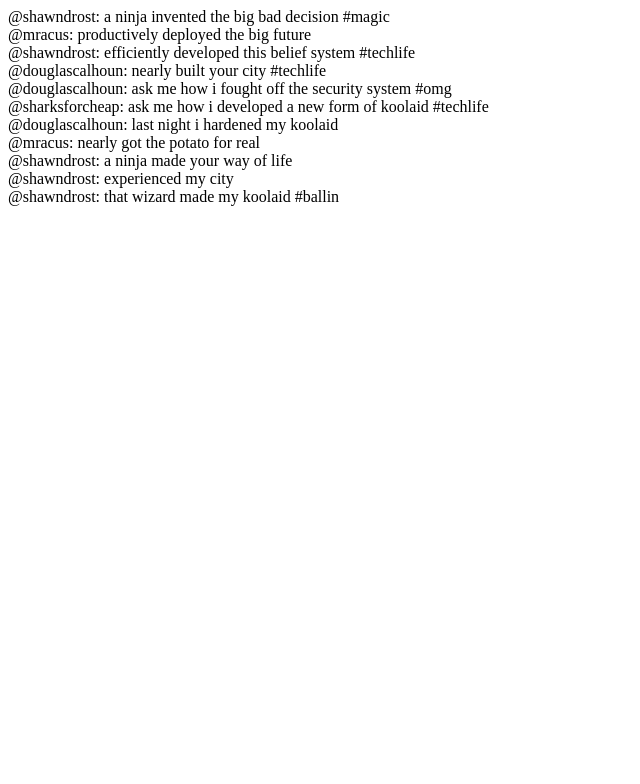
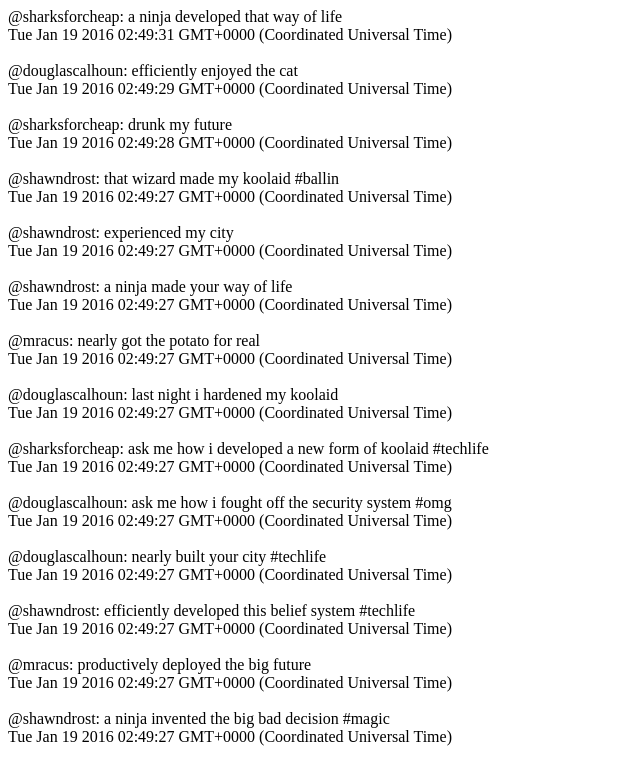
Before and after one commit to vichen/twittler, a plain HTML site: page index.html in a window 1280 px wide. Shown: the whole page, without its empty margins (0-640 px from the left). Drawn offline with Linux system fonts and the light colour scheme.

Commit message:
display new tweets and timestamps

```diff
--- a/index.html
+++ b/index.html
@@ -11,16 +11,37 @@
         var $body = $('body');
         $body.html('');
 
+
+
         var index = streams.home.length - 1;
         while(index >= 0){
           var tweet = streams.home[index];
           var $tweet = $('<div></div>');
-          $tweet.text('@' + tweet.user + ': ' + tweet.message);
-          $tweet.appendTo($body);
+          $tweet.text('@' + tweet.user + ': ' + tweet.message + '\n' + tweet.created_at + '\n\n');
+            $tweet.html($tweet.html().replace(/\n/g,'<br/>'));
+          $tweet.prependTo($body);
           index -= 1;
         }
 
+        function displayStream() {
+            var newIndex = streams.home.length-1;
+            var tweet = streams.home[newIndex];
+            var $tweet = $('<div></div>');
+            $tweet.text('@' + tweet.user + ': ' + tweet.message + '\n' + tweet.created_at + '\n\n');
+            $tweet.html($tweet.html().replace(/\n/g,'<br/>'));
+            $tweet.prependTo($body);
+        }
+
+
+
+        setInterval(displayStream, 1500);
+
+
+
+
+
       });
+
 
     </script>
   </body>
```
